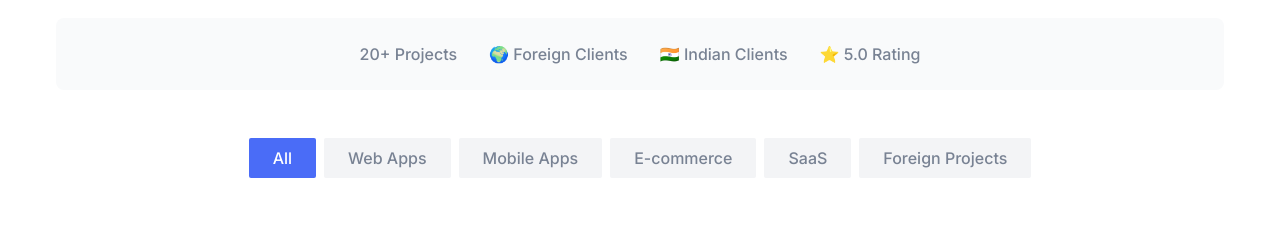
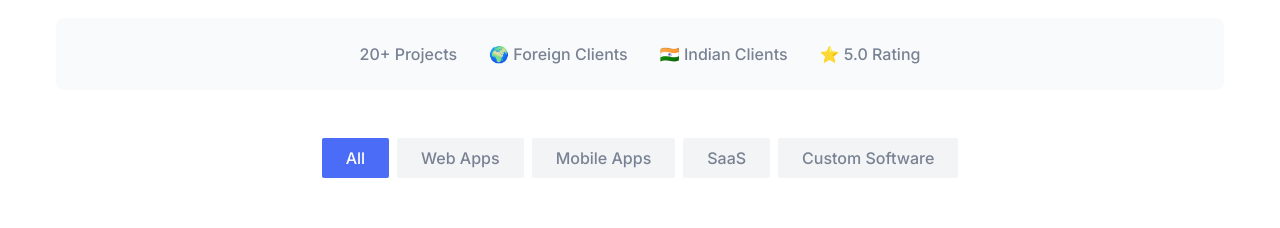
Before and after one commit to codecef/codecef, a Next.js app: page / in a window 1280 px wide. Shown: the part 1940-2168 px from the top of the page. Built offline with nearby package versions, Linux system fonts and the light colour scheme.

Commit message:
finished all the redsign

```diff
--- a/src/components/Portfolio/index.tsx
+++ b/src/components/Portfolio/index.tsx
@@ -23,7 +23,7 @@ const projects: Project[] = [
     id: "1",
     title: "Siloq – SEO Architecture Platform",
     description: "AI-powered SaaS that automatically fixes website SEO structure and prevents keyword cannibalization",
-    category: "SaaS",
+    category: "Web Apps",
     techStack: ["Next.js", "Django", "Stripe", "PostgreSQL", "Tailwind CSS"],
     clientOrigin: "foreign",
     liveUrl: "https://siloq.ai/",
@@ -36,7 +36,7 @@ const projects: Project[] = [
     id: "2",
     title: "TayAI – Academy AI Chatbot",
     description: "RAG-powered AI assistant for Tay's Luxe Academy handling student queries, course guidance and business support 24/7",
-    category: "SaaS",
+    category: "Web Apps",
     techStack: ["React", "FastAPI", "MySQL", "RAG AI Integration"],
     clientOrigin: "foreign",
     liveUrl: "https://ai.taysluxeacademy.com/",
@@ -48,7 +48,7 @@ const projects: Project[] = [
     id: "3",
     title: "VICIdial SMS Automation",
     description: "Custom SMS integration for VICIdial call center — auto-sends messages on Press 1 triggers and call dispositions",
-    category: "Custom Software",
+    category: "Web Apps",
     techStack: ["VICIdial", "PHP", "SMS Gateway API", "MySQL"],
     clientOrigin: "indian",
     liveUrl: "https://www.vicidial.com/",
@@ -84,7 +84,7 @@ const projects: Project[] = [
     id: "6",
     title: "Decimal – Finance & Bookkeeping SaaS",
     description: "Full-featured bookkeeping and accounting platform covering bill pay, tax, invoicing, payroll and financial reporting",
-    category: "SaaS",
+    category: "Web Apps",
     techStack: ["Angular", "Spring Boot", "PostgreSQL"],
     clientOrigin: "indian",
     liveUrl: "https://www.decimal.com/",
@@ -95,7 +95,7 @@ const projects: Project[] = [
 ];
 
 
-const categories = ["All", "Web Apps", "Mobile Apps", "E-commerce", "SaaS", "Foreign Projects"];
+const categories = ["All", "Web Apps", "Mobile Apps", "SaaS", "Custom Software"];
 
 const Portfolio = () => {
   const [selectedCategory, setSelectedCategory] = useState("All");
```
